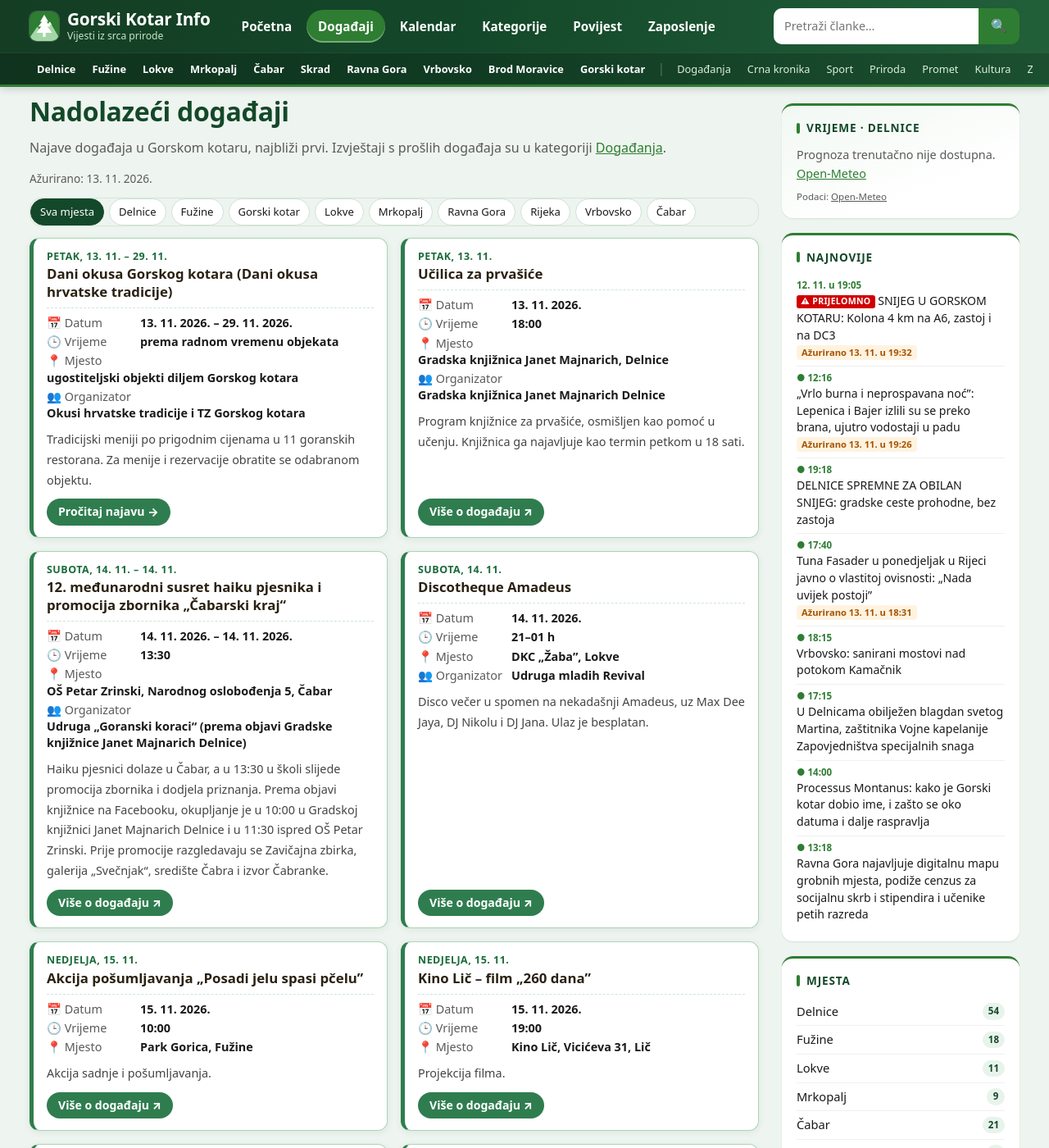
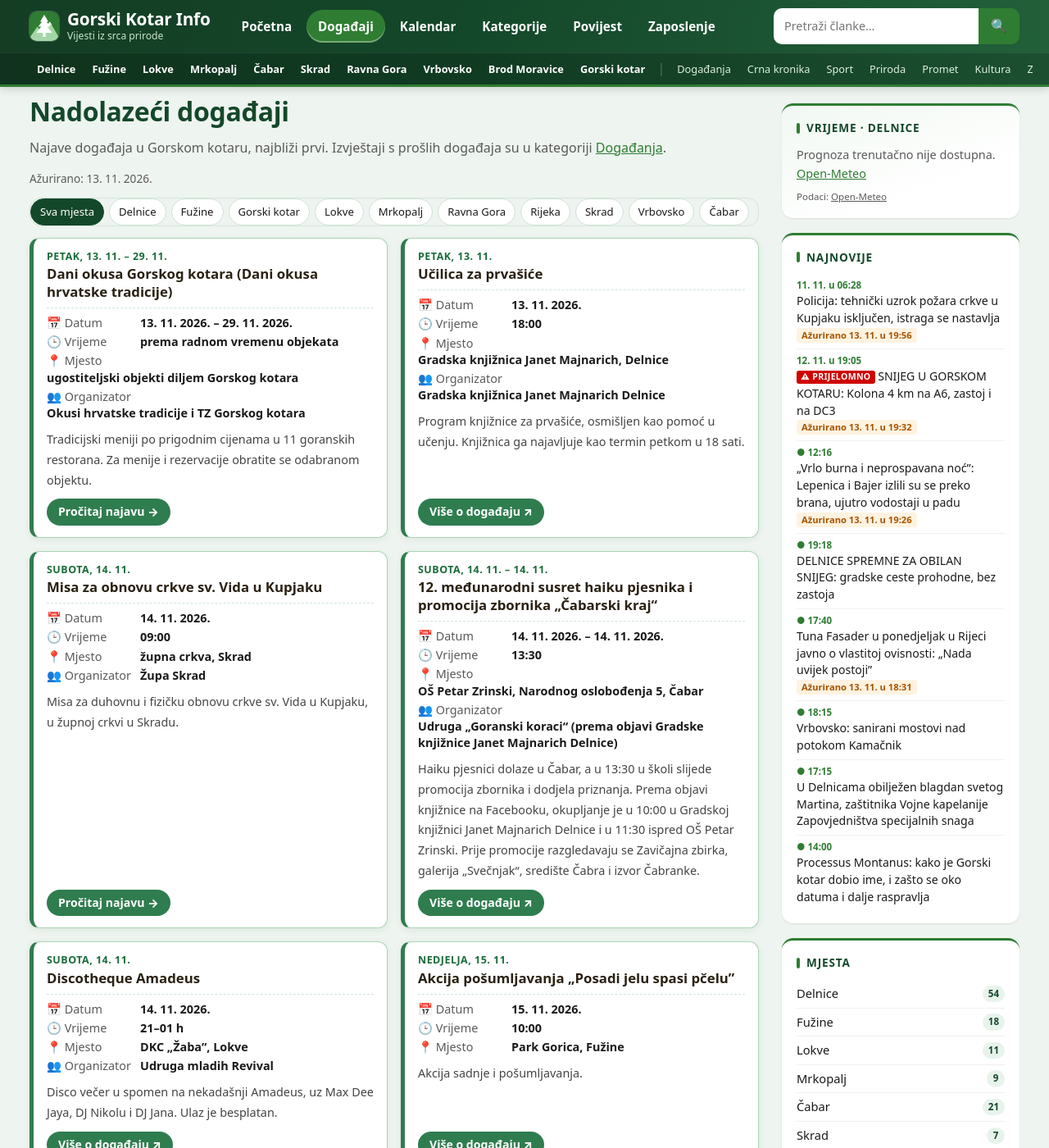
Before and after one commit to MojGK/gorski-kotar.info, a Jekyll site: the page built from dogadaji.md, in a window 1280 px wide and 1400 px high. Shown: the whole window at 82% size. Built offline with Jekyll 4.4.1, drawn with Linux system fonts in a browser that asks for light colours.

Commit message:
Dopuna: počinje obnova crkve sv. Vida u Kupjaku, misa u Skradu

```diff
--- a/_data/dogadjanja.yml
+++ b/_data/dogadjanja.yml
@@ -21,6 +21,14 @@ dogadjaji:
   organizator: Gradska knjižnica Janet Majnarich Delnice
   opis: "Program knjižnice za prvašiće, osmišljen kao pomoć u učenju. Knjižnica ga najavljuje kao termin petkom u 18 sati."
   link: https://knjiznica-delnice.com/programi/
+- naziv: Misa za obnovu crkve sv. Vida u Kupjaku
+  datum: 2026-11-14
+  vrijeme: "09:00"
+  mjesto: župna crkva, Skrad
+  grad: Skrad
+  organizator: Župa Skrad
+  opis: "Misa za duhovnu i fizičku obnovu crkve sv. Vida u Kupjaku, u župnoj crkvi u Skradu."
+  link: /kupjak-crkva-sv-vida-pozar-kroviste/
 - naziv: "12. međunarodni susret haiku pjesnika i promocija zbornika „Čabarski kraj“"
   datum: 2026-11-14
   datum_do: 2026-11-14
--- a/_posts/2026-11-11-kupjak-crkva-sv-vida-pozar-kroviste.md
+++ b/_posts/2026-11-11-kupjak-crkva-sv-vida-pozar-kroviste.md
@@ -2,7 +2,7 @@
 layout: post
 title: "Policija: tehnički uzrok požara crkve u Kupjaku isključen, istraga se nastavlja"
 date: 2026-11-11 06:28:00 +0100
-azurirano: 2026-11-12 10:21:00 +0100
+azurirano: 2026-11-13 19:56:00 +0100
 location: Ravna Gora
 type: Crna kronika
 categories: [Ravna Gora, Crna kronika]
@@ -13,6 +13,8 @@ image_credit: "Fotografija (crkva sv. Vida u Kupjaku, 1. 9. 2007. – prije pož
 image_position: center 35%
 image_full: true
 ---
+
+**Ažurirano u 19.56 h:** Riječka nadbiskupija javlja, kako prenosi [Novi list](https://www.novilist.hr/rijeka-regija/gorski-kotar/pocinje-obnova-crkve-u-kupjaku-ostecene-u-pozaru/) (13. 11. u 18:30), da već počinje sanacija i obnova crkve sv. Vida u Kupjaku. Prioritet je krov, koji je najviše oštećen te ga je potrebno potpuno ukloniti i zamijeniti novim. U crkvi su, na mjestu gdje je moguće počeo požar, stradali oltar sv. Josipa i kip, koji je znatno oštećen vatrom; glavni oltar, svetohranište i drugi kipovi spašeni su nakon intervencije vatrogasaca. Nadbiskup **Mate Uzinić** u četvrtak, 12. studenoga, posjetio je crkvu, a s njim su bili vikar za pastoral **Mario Gerić** i voditelj Ureda za gradnje i nadbiskupijska dobra **Piotr Modrzejewski**. Župnik **Tomislav Zečević** pozvao je na misu za duhovnu i fizičku obnovu u subotu, **14. studenoga**, u **9 sati** u župnoj crkvi u Skradu. O uzrocima požara, prema nadbiskupiji, još nije donesena konačna prosudba. Policija je ranije očevidom isključila tehnički uzrok, a kriminalističko istraživanje se nastavlja.
 
 Policija je očevidom isključila tehnički uzrok požara koji je u utorak, **10. studenoga**, oko 18 sati izbio u crkvi sv. Vida u **Kupjaku**. Priopćenje [Policijske uprave primorsko-goranske](https://primorsko-goranska-policija.gov.hr/vijesti/kupjak-pozarom-osteceno-kroviste-crkve/36120) objavljeno je 11. studenoga. Uz krovnu konstrukciju oštećen je i stražnji dio krova, koji se djelomično urušio. Nitko nije ozlijeđen. Kriminalističko istraživanje se nastavlja kako bi se utvrdile sve okolnosti nastanka požara; policija mogući uzrok nije navela. Kupjak je naselje **Općine Ravna Gora**, a crkva pripada **Župi Skrad**.
 
@@ -58,7 +60,7 @@ Svećenik **Sanjin Francetić** objavio je, prema Novom listu, poruku u ime žup
 
 „U svoj ovoj nesreći posebno zahvaljujemo dragome Bogu što su sačuvani ljudski životi. Pozivamo sve župljane i ljude dobre volje da se ujedine u molitvi za duhovnu i materijalnu obnovu naše crkve i župne zajednice. Budući vatra još nije u potpunosti ugašena, pozivamo mještane Kupjaka da vatrogascima koji će dežurati noću ponude hranu i piće ukoliko su u mogućnosti. Uz Božju pomoć i zajedništvo, obnovit ćemo ono što je stradalo”, stoji u poruci koju prenose Novi list i Burin.
 
-Izjave općinskog načelnika Ravne Gore, načelnika Skrada ili Riječke nadbiskupije do ovog ažuriranja nismo pronašli.
+Izjave općinskog načelnika Ravne Gore i načelnika Skrada nismo pronašli. Riječka nadbiskupija oglasila se u priopćenju koje 13. studenoga prenosi Novi list; pojedinosti su u ažuriranju na početku članka.
 
 ## Crkva sv. Vida u Kupjaku
 
@@ -70,7 +72,7 @@ U javnoj pretrazi [Registra kulturnih dobara RH](https://registar.kulturnadobra.
 
 ## Što dalje
 
-Župa je pozvala na molitvu za duhovnu i materijalnu obnovu i poručila da će, uz Božju pomoć i zajedništvo, obnoviti ono što je stradalo. Konkretan plan obnove, rokovi ili poziv na novčanu pomoć s brojem računa u objavljenim izvorima nisu navedeni. Policija je očevidom isključila tehnički uzrok, a kriminalističko istraživanje se nastavlja. Konačan opseg štete ostat će na utvrđivanju nadležnih službi.
+Župa je već ranije pozvala na molitvu za duhovnu i materijalnu obnovu. Riječka nadbiskupija sada javlja da sanacija i obnova počinju, uz prioritet potpune zamjene krova, a župnik Tomislav Zečević poziva na misu s tom nakanom u subotu, 14. studenoga, u 9 sati u župnoj crkvi u Skradu. Policija je očevidom isključila tehnički uzrok; konačna prosudba o uzroku, prema nadbiskupiji, još nije donesena, a kriminalističko istraživanje se nastavlja. Konačan opseg štete ostat će na utvrđivanju nadležnih službi.
 
 ---
 
@@ -85,4 +87,6 @@ U javnoj pretrazi [Registra kulturnih dobara RH](https://registar.kulturnadobra.
 - *Općina Ravna Gora, „O Ravnoj Gori“ ([ravnagora.hr](https://www.ravnagora.hr/o-ravnoj-gori/))*
 - *skrad.com, Župa ([skrad.com/zupa](https://skrad.com/zupa/))*
 
+- *Novi list, Jakov Kršovnik, „Počinje obnova crkve u Kupjaku, oštećene u požaru“, 13. 11. 2026. u 18:30, prema Riječkoj nadbiskupiji ([novilist.hr](https://www.novilist.hr/rijeka-regija/gorski-kotar/pocinje-obnova-crkve-u-kupjaku-ostecene-u-pozaru/))*
+
 *Ispravak/dopuna 12. 11.: prema priopćenju Policijske uprave primorsko-goranske tehnički uzrok je isključen; ranije smo prema neslužbenim informacijama naveli tehnički uzrok.*
```
